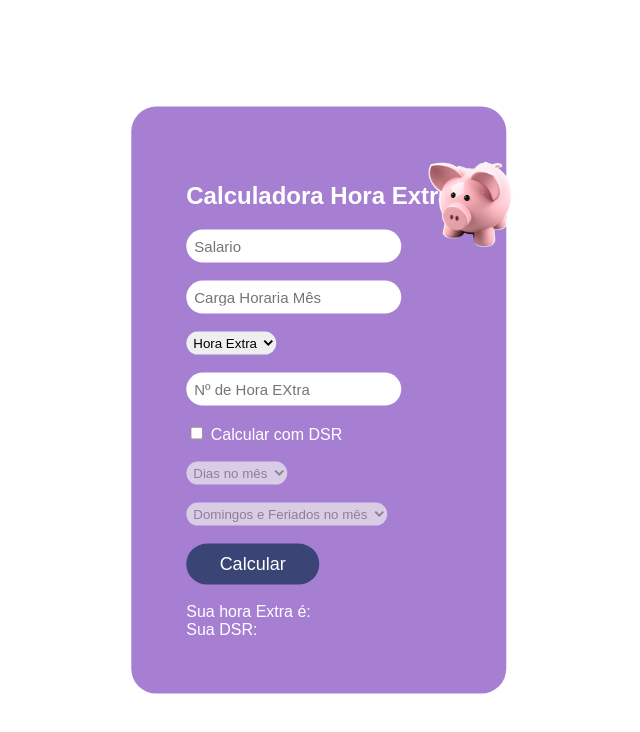
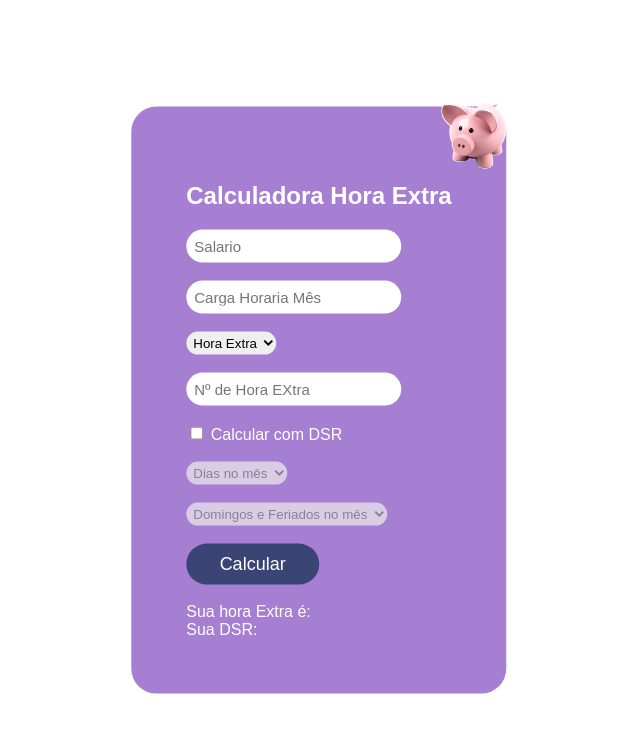
Before and after one commit to vsales85/Calculadora, a plain HTML site: page index.html in a window 1280 px wide. Shown: the whole page, without its empty margins (321-961 px from the left). Drawn offline with Linux system fonts and the light colour scheme.

Commit message:
Update style.css

```diff
--- a/style.css
+++ b/style.css
@@ -59,7 +59,10 @@ span
 
 img
 {
+    position: absolute;
+    top: 50%;
+    left: 50%;
+    transform: translate(180%, -428%);
+    max-height:70px;
 
-    max-height:90px;
-   transform: translate(850%, 168%);
 }
```
